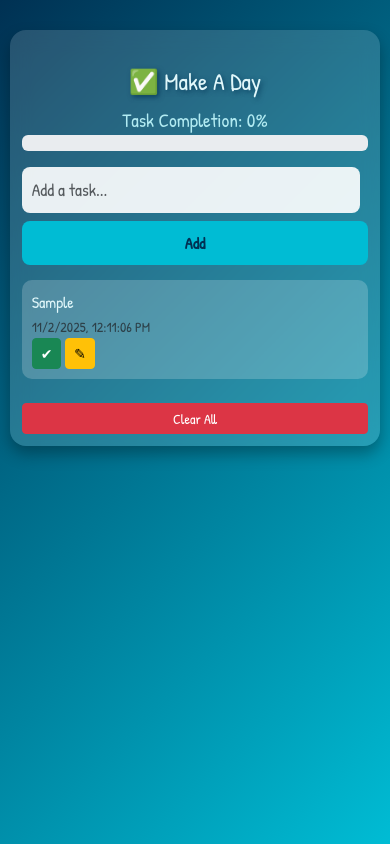
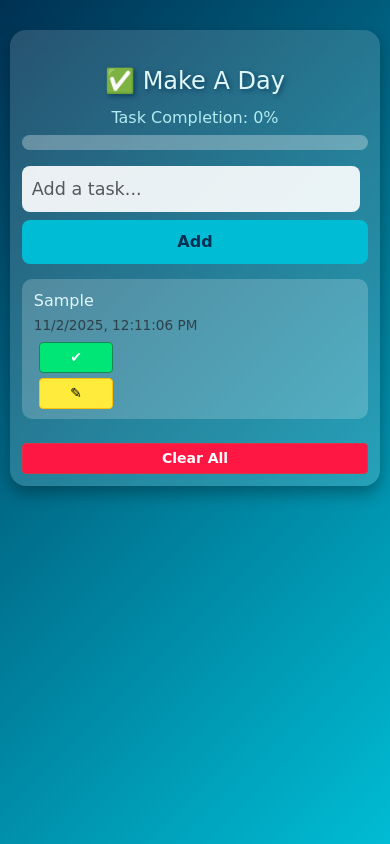
Before and after one commit to Ayus-gupta/DoToday, a plain HTML site: page index.html in a window 390 px wide. Both pictures are taken after typing "Sample" into the empty fields and a click on the button "Add". Drawn offline with nearby package versions, Linux system fonts and the light colour scheme.

Commit message:
improved structure and clarity

```diff
--- a/style.css
+++ b/style.css
@@ -1,7 +1,7 @@
 /* ===========================
    Font & Base Setup
    =========================== */
-@import url('https://fonts.googleapis.com/css2?family=Patrick+Hand&display=swap');
+/* @import url('https://fonts.googleapis.com/css2?family=Patrick+Hand&display=swap'); */
 
 body {
   font-family: 'Patrick Hand', cursive;
@@ -82,46 +82,83 @@ h2 {
 #task-list li {
   background-color: rgba(255, 255, 255, 0.2);
   margin: 8px 0;
-  padding: 10px;
+  padding: 10px 12px;
   border-radius: 10px;
   display: flex;
   justify-content: space-between;
   align-items: center;
   color: #e0f7fa;
   transition: background 0.3s ease;
+  flex-wrap: wrap;
 }
 
 #task-list li:hover {
   background-color: rgba(255, 255, 255, 0.3);
 }
 
-.completed {
+#task-list li div:first-child {
+  flex: 1;
+}
+
+#task-list small {
+  color: #b2ebf2;
+  font-size: 0.85rem;
+}
+
+/* Completed Task */
+.completed span {
   text-decoration: line-through;
   color: #b2ebf2;
   opacity: 0.8;
 }
 
 /* ===========================
-   Buttons Inside List
+   Action Buttons
    =========================== */
-.complete-btn {
-  background-color: #00bcd4;
+li button {
   border: none;
   border-radius: 8px;
   color: #003153;
   font-weight: bold;
   cursor: pointer;
   padding: 6px 10px;
-  transition: background 0.3s ease;
+  margin-left: 5px;
+  transition: background 0.3s ease, transform 0.2s;
 }
 
-.complete-btn:hover {
-  background-color: #0097a7;
-  color: #e0f7fa;
+li button:hover {
+  transform: scale(1.1);
+}
+
+/* Specific button colors */
+li .btn-success { background-color: #00e676; }
+li .btn-success:hover { background-color: #00c853; color: #f5faff; }
+
+li .btn-warning { background-color: #ffeb3b; }
+li .btn-warning:hover { background-color: #fdd835; color: #003153; }
+
+li .btn-danger { background-color: #f44336; color: #fff; }
+li .btn-danger:hover { background-color: #d32f2f; }
+
+/* ===========================
+   Clear All Button
+   =========================== */
+#task-section .btn-danger {
+  width: 100%;
+  background-color: #ff1744;
+  color: #fff;
+  margin-top: 10px;
+  font-weight: bold;
+  transition: all 0.3s ease;
+}
+
+#task-section .btn-danger:hover {
+  background-color: #d50000;
+  transform: scale(1.03);
 }
 
 /* ===========================
-   Progress + Messages
+   Progress Bar + Messages
    =========================== */
 #completion-status {
   text-align: center;
@@ -130,14 +167,25 @@ h2 {
   color: #b2ebf2;
 }
 
+.progress {
+  height: 15px;
+  background-color: rgba(255, 255, 255, 0.3);
+  border-radius: 10px;
+  overflow: hidden;
+  margin-top: 5px;
+}
+
+#progress-bar {
+  height: 100%;
+  background-color: #00e5ff;
+  width: 0%;
+  transition: width 0.4s ease;
+}
+
 .message {
   text-align: center;
   font-size: 1.3rem;
   margin-top: 10px;
-}
-
-.half-message {
-  color: #00e5ff;
 }
 
 .full-message {
@@ -173,8 +221,8 @@ h2 {
     align-items: flex-start;
   }
 
-  .complete-btn {
-    margin-top: 6px;
+  li button {
+    margin-top: 5px;
     width: 100%;
   }
 }
@@ -191,4 +239,8 @@ h2 {
   #task-list li {
     font-size: 1rem;
   }
+
+  #completion-status {
+    font-size: 1rem;
+  }
 }
```
